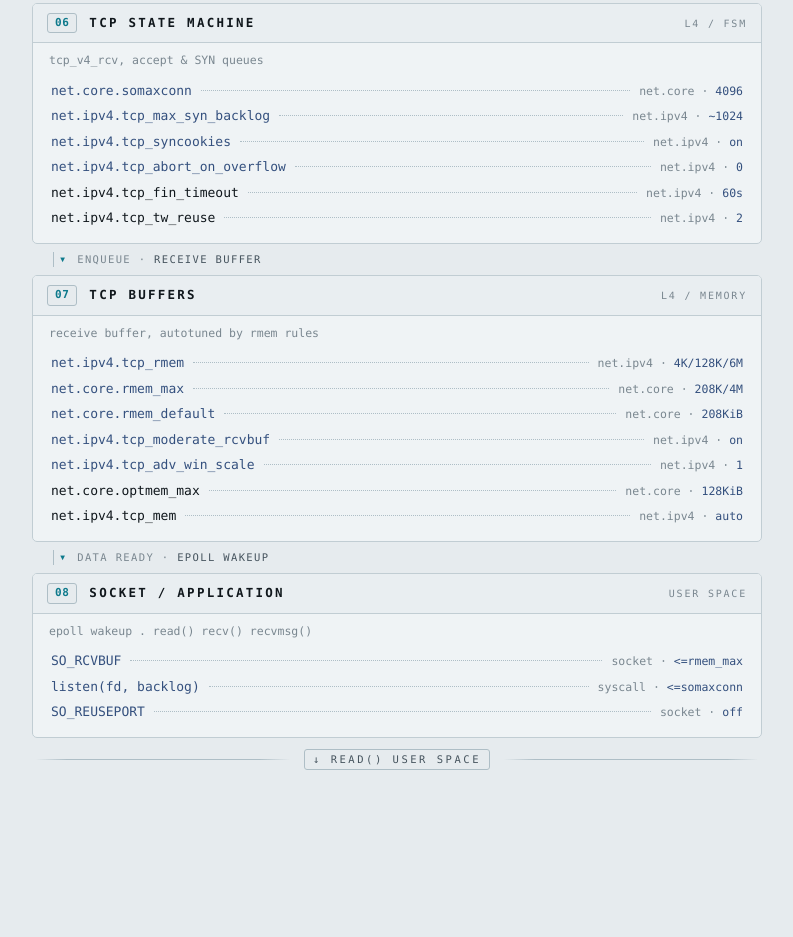
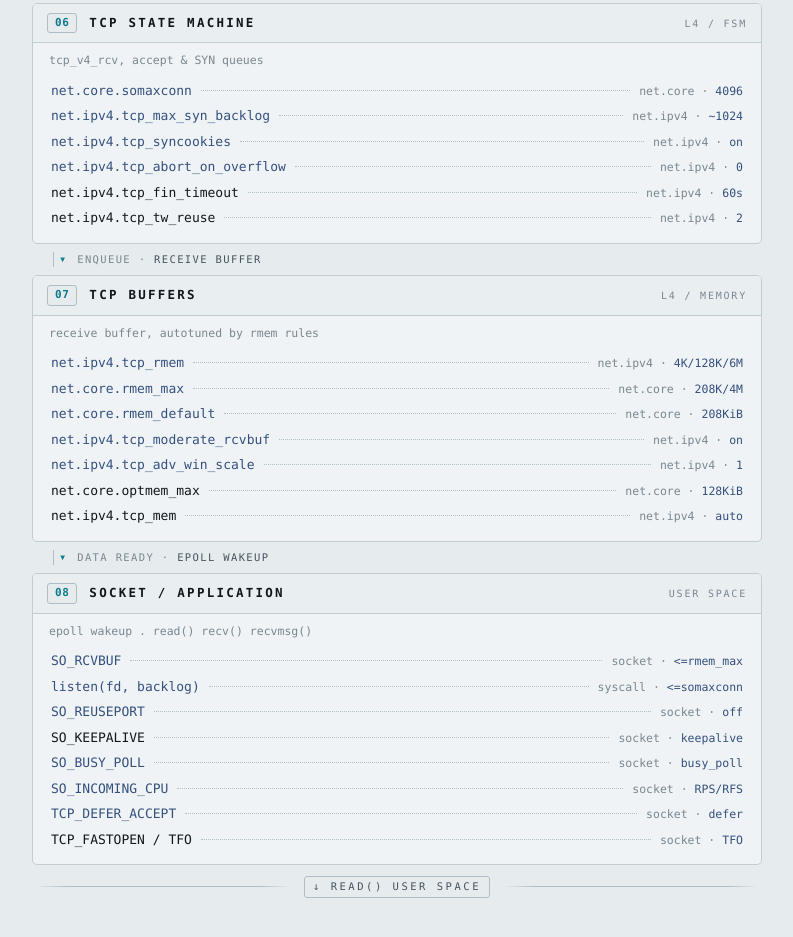
Before and after one commit to hed0rah/linux_network_stack, a plain HTML site: page index.html in a window 1280 px wide. Shown: the part 1507-2444 px from the top of the page, without its empty margins (46-839 px from the left). Before the commit the page ends 2378 px from the top, so only its background shows below. Drawn offline with Linux system fonts and the light colour scheme.

Commit message:
layer 08: add socket options (SO_BUSY_POLL, SO_INCOMING_CPU, TCP_CORK, SO_KEEPALIVE, TCP_DEFER_ACCEPT, TCP_FASTOPEN) with paired sysctls

```diff
--- a/index.html
+++ b/index.html
@@ -320,6 +320,30 @@ const DATA = {
     desc:"Lets multiple sockets bind the same ip:port; the kernel load-balances incoming connections across them via a hash or eBPF reuseport program.",
     why:"Scales accept() across worker threads/processes without one shared accept-queue bottleneck. Each socket gets its own accept queue.",
     check:"ss -ltn   # multiple listeners on the same port",change:"setsockopt(fd, SOL_SOCKET, SO_REUSEPORT, &one, sizeof one)",mon:"ss -ltn '( sport = :443 )'"},
+  so_busy_poll:{name:"SO_BUSY_POLL",kind:"socket option",dir:"rx",def:"off (net.core.busy_poll=0)",
+    desc:"Lets a socket busy-poll the NIC RX queue for new packets instead of waiting on the interrupt + softirq wakeup.",
+    why:"Trades CPU for latency: skips the IRQ/NAPI path to cut tail latency on ping-pong workloads. System defaults come from net.core.busy_poll (poll us) and net.core.busy_read (recv us); the per-socket option overrides.",
+    check:"sysctl net.core.busy_poll net.core.busy_read",change:"setsockopt(fd, SOL_SOCKET, SO_BUSY_POLL, &usecs, sizeof usecs)",mon:"mpstat -P ALL 1 ; ethtool -S <if> | grep -i poll"},
+  so_incoming_cpu:{name:"SO_INCOMING_CPU",kind:"socket option",dir:"rx",def:"unset",
+    desc:"Reads/pins the CPU a socket's packets are processed on so the app thread and the softirq share a core.",
+    why:"Cache locality: keeps the socket's data warm on one CPU, complementing RPS/RFS (rps_cpus, rps_flow_cnt) and aRFS. Often paired with SO_REUSEPORT + an eBPF reuseport prog to steer flows to per-CPU listeners.",
+    check:"getsockopt(fd, SOL_SOCKET, SO_INCOMING_CPU, ...)",change:"setsockopt(fd, SOL_SOCKET, SO_INCOMING_CPU, &cpu, sizeof cpu)",mon:"cat /sys/class/net/<if>/queues/rx-*/rps_cpus ; cat /proc/interrupts"},
+  tcp_cork:{name:"TCP_CORK",kind:"socket option",dir:"tx",def:"off",
+    desc:"Inverse of TCP_NODELAY: holds small writes and coalesces them into full segments until uncorked or a ~200 ms timer fires.",
+    why:"Maximizes MSS-sized packets for bulk or header+body sends (e.g. sendfile). Nagle / TCP_NODELAY / TCP_CORK are the three points on the app-boundary batching dial.",
+    check:"getsockopt(fd, IPPROTO_TCP, TCP_CORK, ...)",change:"setsockopt(fd, IPPROTO_TCP, TCP_CORK, &one, sizeof one)",mon:"strace -e setsockopt ./app ; tcpdump -n tcp"},
+  so_keepalive:{name:"SO_KEEPALIVE",kind:"socket option",dir:"both",def:"off",
+    desc:"Enables periodic keepalive probes on idle connections to detect dead peers.",
+    why:"Timing from net.ipv4.tcp_keepalive_time / _intvl / _probes (or per-socket TCP_KEEPIDLE/KEEPINTVL/KEEPCNT). Without it a half-open peer can linger until the app next writes.",
+    check:"sysctl net.ipv4.tcp_keepalive_time tcp_keepalive_intvl tcp_keepalive_probes",change:"setsockopt(fd, SOL_SOCKET, SO_KEEPALIVE, &one, sizeof one)",mon:"ss -ton   # timer column"},
+  tcp_defer_accept:{name:"TCP_DEFER_ACCEPT",kind:"socket option",dir:"rx",def:"off",
+    desc:"Holds a connection out of accept() until the client actually sends data, not just completes the handshake.",
+    why:"A worker only wakes on a real request, and bare connect-only floods never reach the accept queue. Set in seconds.",
+    check:"getsockopt(fd, IPPROTO_TCP, TCP_DEFER_ACCEPT, ...)",change:"setsockopt(fd, IPPROTO_TCP, TCP_DEFER_ACCEPT, &secs, sizeof secs)",mon:"ss -ltn ; nstat -az TcpExtListenDrops"},
+  tcp_fastopen_opt:{name:"TCP_FASTOPEN / TFO",kind:"socket option",dir:"both",def:"off",
+    desc:"Carries request data in the SYN so the first exchange rides the handshake instead of costing a full RTT.",
+    why:"Gated by net.ipv4.tcp_fastopen (bitmask: 1 client, 2 server, +0x400 no-cookie). Server sets it on the listener; a win on short connections, murky through some middleboxes.",
+    check:"sysctl net.ipv4.tcp_fastopen",change:"setsockopt(fd, IPPROTO_TCP, TCP_FASTOPEN, &qlen, sizeof qlen)",mon:"nstat -az TcpExtTCPFastOpenActive TcpExtTCPFastOpenPassive"},
 
   somaxconn:{name:"net.core.somaxconn",kind:"sysctl",dir:"rx",def:"4096  (128 before 5.4)",
     desc:"Upper bound on the listen() backlog, i.e. the maximum size of the accept (completed-connection) queue.",
@@ -613,6 +637,12 @@ const LAYERS = [
      {id:"so_reuseport",d:"rx",m:"socket . off"},
      {id:"so_sndbuf",d:"tx",m:"socket . <=wmem_max"},
      {id:"tcp_nodelay",d:"tx",m:"socket . off"},
+     {id:"tcp_cork",d:"tx",m:"socket . off"},
+     {id:"so_keepalive",d:"both",m:"socket . keepalive"},
+     {id:"so_busy_poll",d:"rx",m:"socket . busy_poll"},
+     {id:"so_incoming_cpu",d:"rx",m:"socket . RPS/RFS"},
+     {id:"tcp_defer_accept",d:"rx",m:"socket . defer"},
+     {id:"tcp_fastopen_opt",d:"both",m:"socket . TFO"},
    ]},
 ];
 
```
